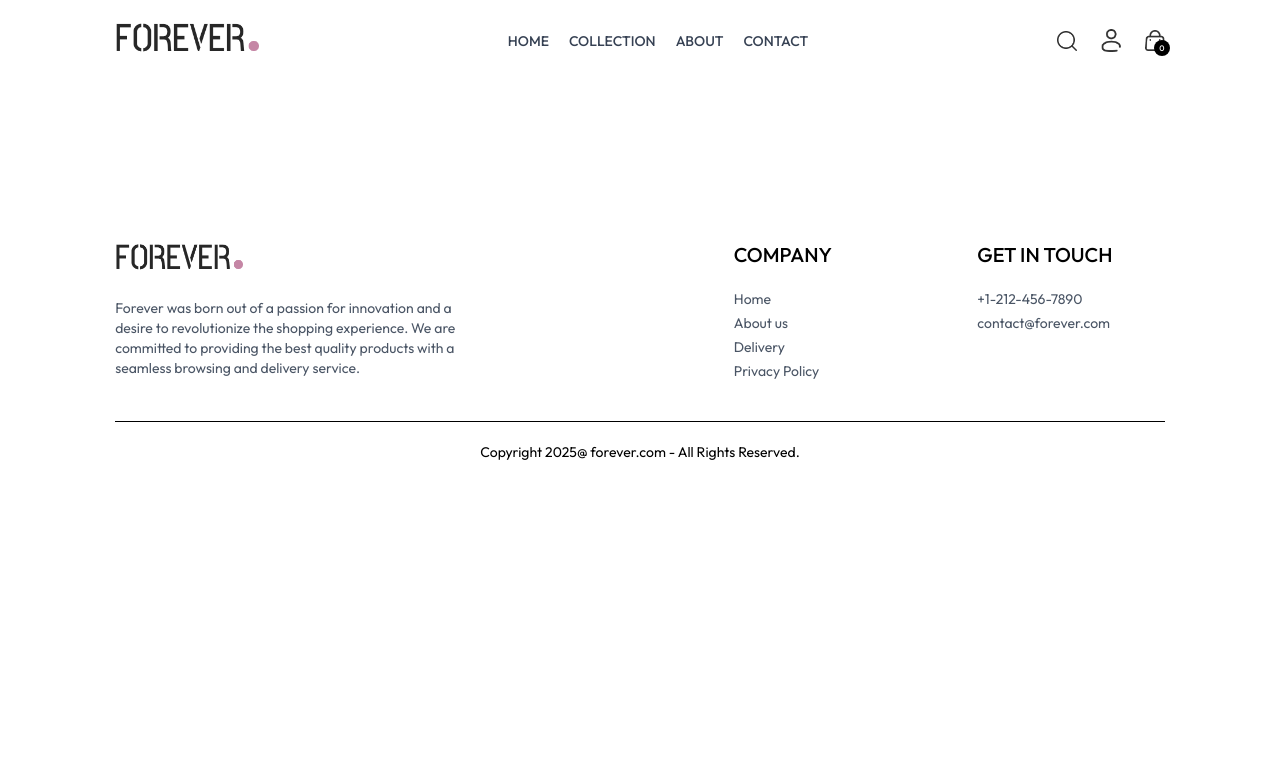
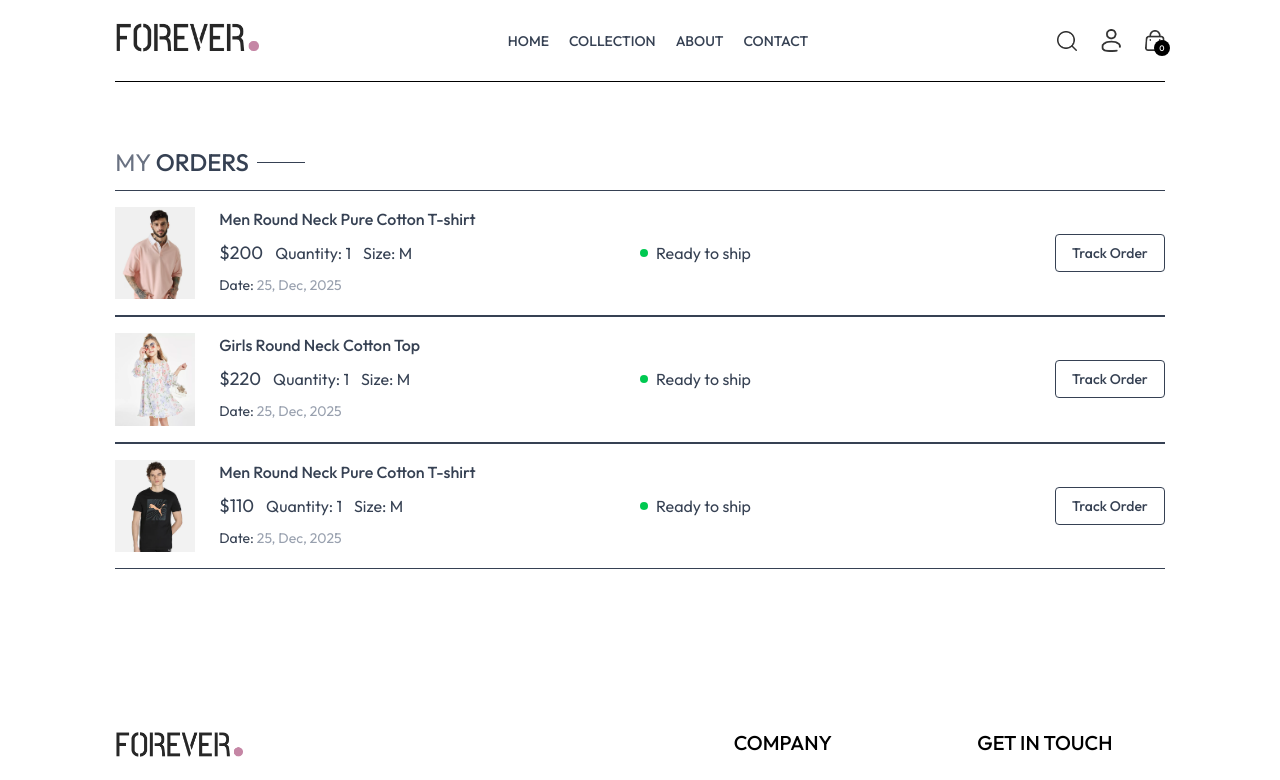
Before and after one commit to NaveenRay1/FOREVER, a React app in the folder frontend/: page /orders in a window 1280 px wide. Shown: the top 780 px of the page. Built offline with nearby package versions, Linux system fonts and the light colour scheme; the HTML template or start-up script is replaced by a standard one.

Commit message:
completed orders page

```diff
--- a/frontend/src/components/Navbar.jsx
+++ b/frontend/src/components/Navbar.jsx
@@ -30,7 +30,7 @@ const Navbar = () => {
       <div className='gap-6 flex items-center'>
             <img onClick={()=>setShowSearch(true)} src={assets.search_icon} className='w-5 cursor-pointer'></img>
             <div className='group relative'>
-                <img src={assets.profile_icon} className='w-5 cursor-pointer'></img>
+               <Link to='/login'> <img src={assets.profile_icon} className='w-5 cursor-pointer'></img></Link>
                 <div className='group-hover:block hidden absolute dropdown-menu right-0 pt-4'>
                     <div className='flex flex-col gap-2 w-36 py-3 px-5 bg-slate-100 text-gray-500 rounded'>
                             <p className='cursor-pointer hover:text-black'>My Profile</p>
--- a/frontend/src/pages/Orders.jsx
+++ b/frontend/src/pages/Orders.jsx
@@ -1,9 +1,45 @@
-import React from 'react'
+import React, { useContext } from 'react'
+import { ShopContext } from '../context/ShopContext'
+import Title from '../components/Title';
 
 const Orders = () => {
+  const {products , currency} = useContext(ShopContext);
   return (
-    <div>
 
+    <div className='border-t pt-16'>
+
+      <div className='text-2xl'>
+        <Title text1={'MY'} text2={'ORDERS'}/>
+
+      </div>
+      <div>
+        {
+          products.slice(1,4).map((item,index)=>(
+             <div key={index} className='py-4 border-t border-b text-gray-700 flex flex-col md:flex-row md:items-center md:justify-between gap-4'>
+              <div className='flex items-start gap-6 text-sm'>
+              <img className='w-16 sm:w-20' src = {item.image[0]}></img>
+              <div>
+                <p className='sm:text-base font-medium' >{item.name}</p>
+                <div className='flex items-center gap-3 mt-2 text-base text-gray-700'>
+                  <p className='text-lg'>{currency}{item.price}</p>
+                  <p>Quantity: 1</p>
+                  <p>Size: M</p>
+                </div>
+                <p className='mt-2'>Date: <span className='text-gray-400'>25, Dec, 2025</span></p>
+              </div>
+              </div>
+              <div className='md:w-1/2 flex justify-between'>
+            <div className='flex items-center gap-2'>
+            <p className='min-w-2 h-2 rounded-full bg-green-500'></p>
+            <p className='text-sm md:text-base'>Ready to ship</p>
+
+            </div>
+            <button className='border px-4 py-2 text-sm font-medium rounded-sm'>Track Order</button>
+              </div>
+             </div>
+          ))
+        }
+      </div>
     </div>
   )
 }
```
